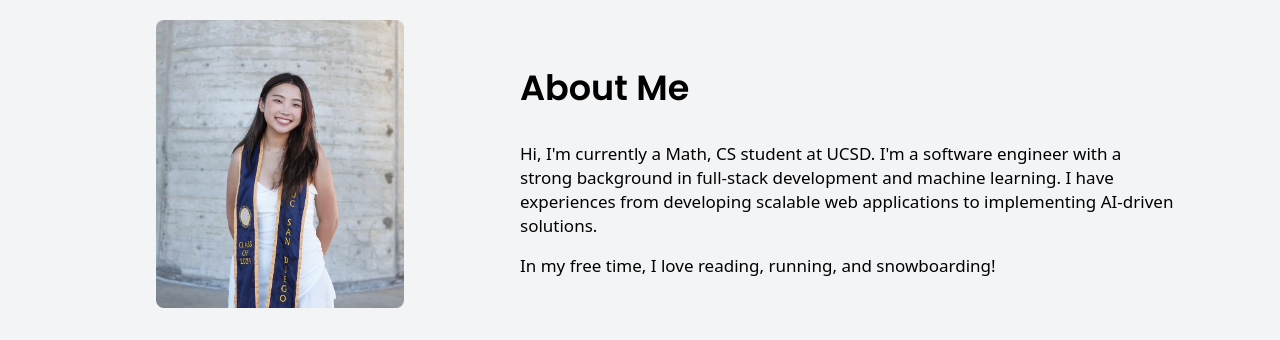
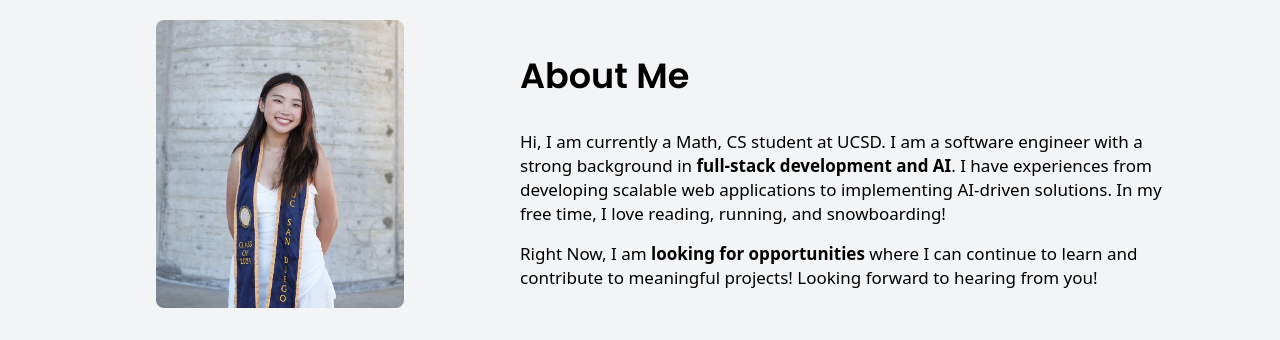
Before and after one commit to Jisolp/portfolio, a React (Vite) app: page / in a window 1280 px wide. Shown: the part 820-1160 px from the top of the page. Built offline with nearby package versions, Linux system fonts and the light colour scheme.

Commit message:
changed the about

```diff
--- a/src/components/About.jsx
+++ b/src/components/About.jsx
@@ -15,11 +15,11 @@ const About = () => (
 
       <h1 className={`${styles.heading1}`}>About Me</h1>
       <p className={`${styles.paragraph}  leading-[20px] md:leading-[24px] mt-4`}>
-        Hi, I'm currently a Math, CS student at UCSD. I'm a software engineer with a strong background in full-stack development and machine learning. I have experiences from developing scalable web applications to implementing AI-driven solutions.
+        Hi, I am currently a Math, CS student at UCSD. I am a software engineer with a strong background in <strong>full-stack development and AI</strong>. I have experiences from developing scalable web applications to implementing AI-driven solutions. In my free time, I love reading, running, and snowboarding!
       </p>
 
       <p className={`${styles.paragraph} leading-[20px] md:leading-[24px] mt-4`}>
-        In my free time, I love reading, running, and snowboarding!
+        Right Now, I am <strong>looking for opportunities</strong> where I can continue to learn and contribute to meaningful projects! Looking forward to hearing from you!
       </p>
     </div>
   </section>
```
